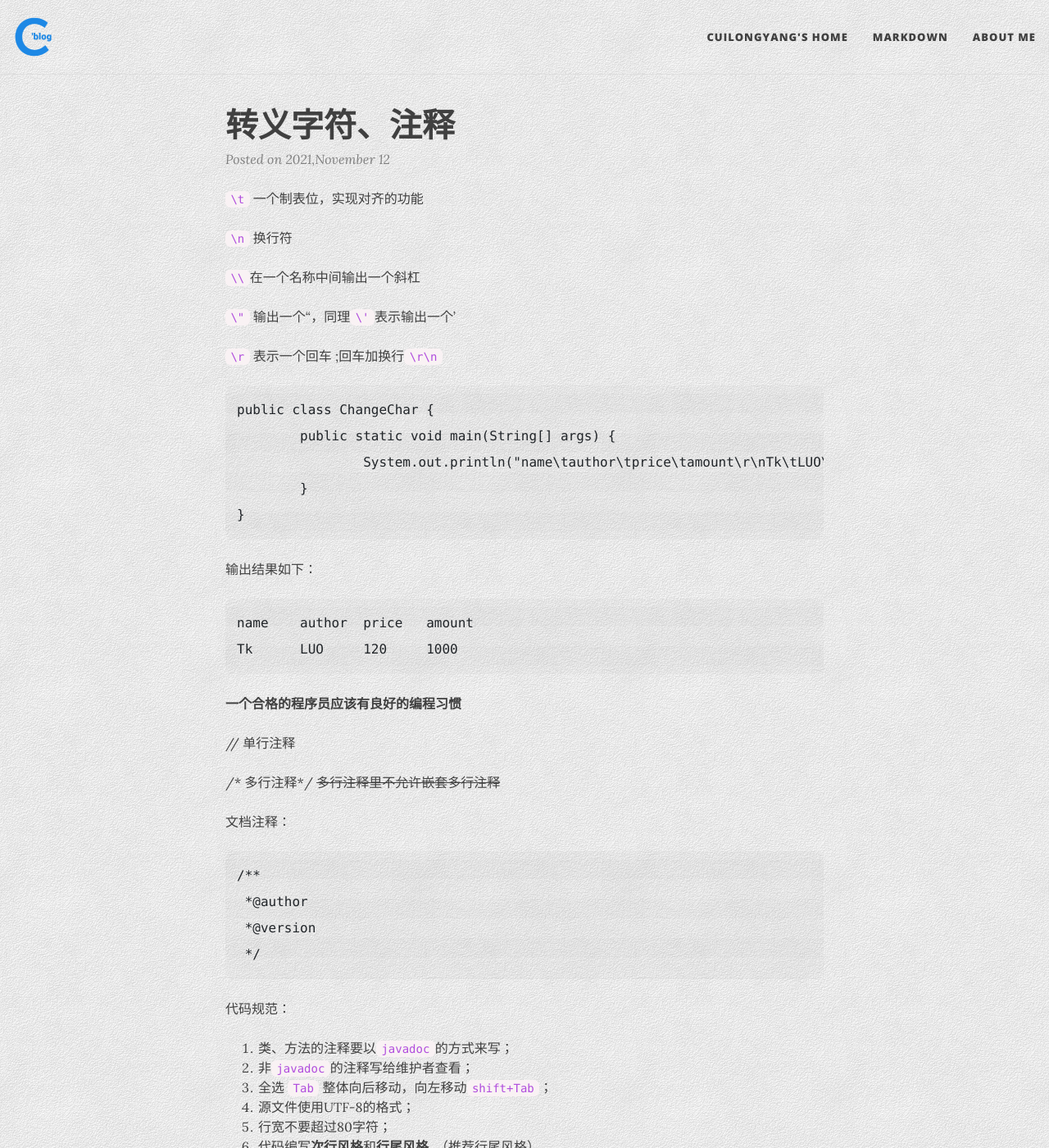
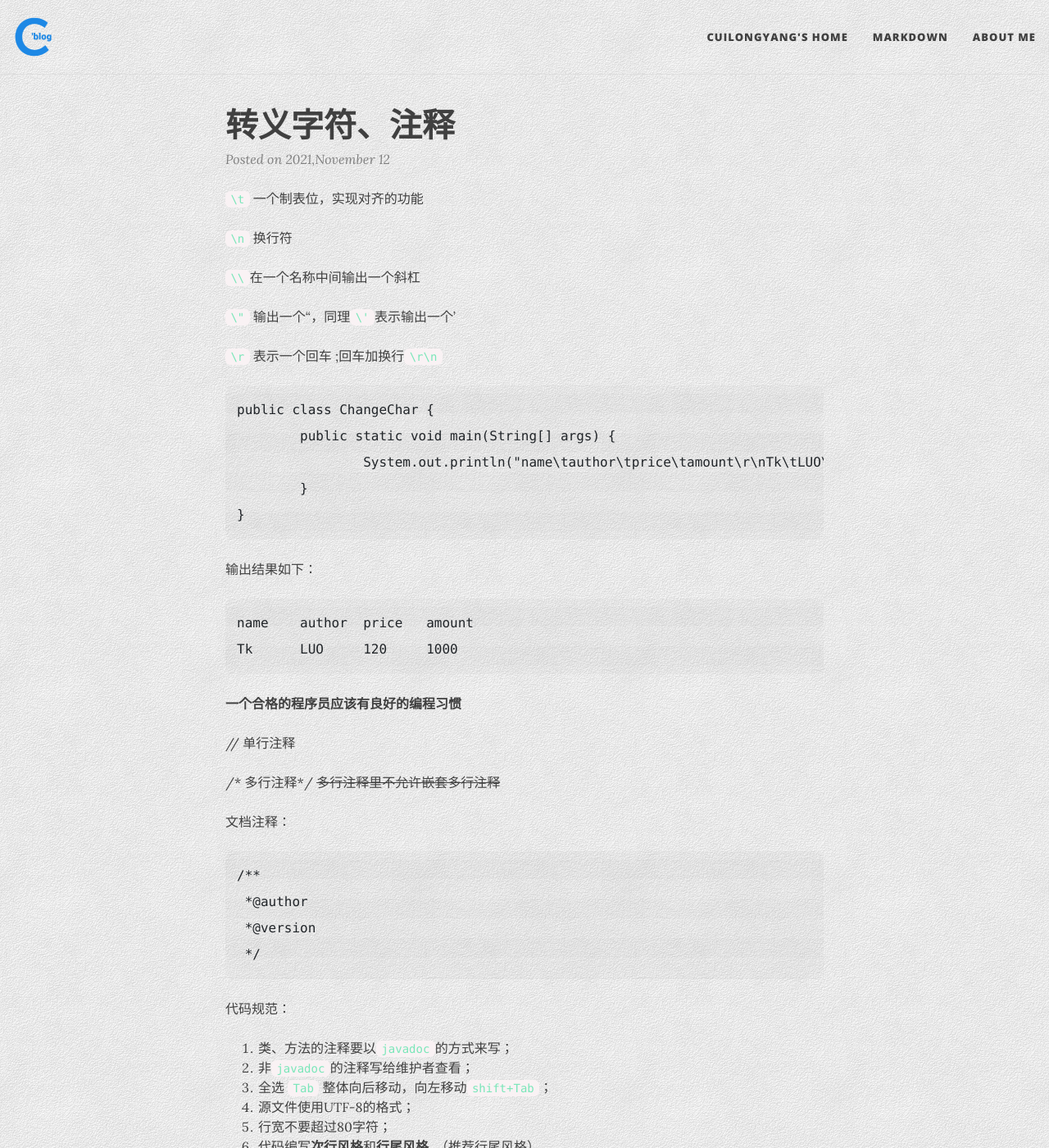
Before and after one commit to cuilongyang/cuilongyang.github.io, a Jekyll site: the page built from _posts/2021-11-12-changechar.markdown, in a window 1280 px wide and 1400 px high. Shown: the whole window at 82% size. Built offline with Jekyll 4.4.1, drawn with Linux system fonts in a browser that asks for light colours; nearby versions of some CDN libraries.

Commit message:
Update beautifuljekyll.css

```diff
--- a/assets/css/beautifuljekyll.css
+++ b/assets/css/beautifuljekyll.css
@@ -848,7 +848,7 @@ table tr td :last-child {
 
 code {
   padding: 0.15rem 0.4rem;
-  color: #b04ddd;
+  color: #7ae6b9;
   background-color: #f9f2f4;
   border-radius: 0.4rem;
 }
```
